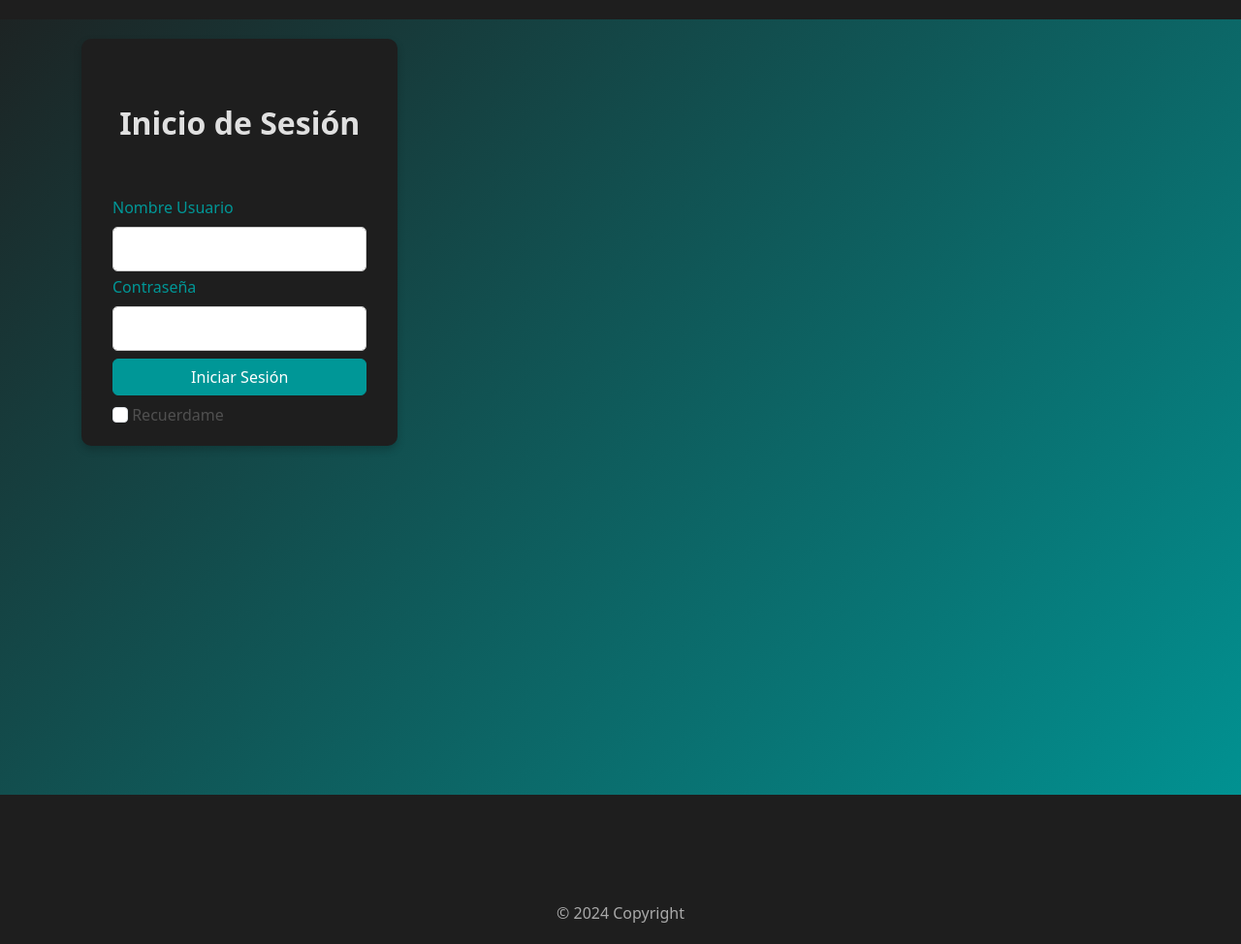
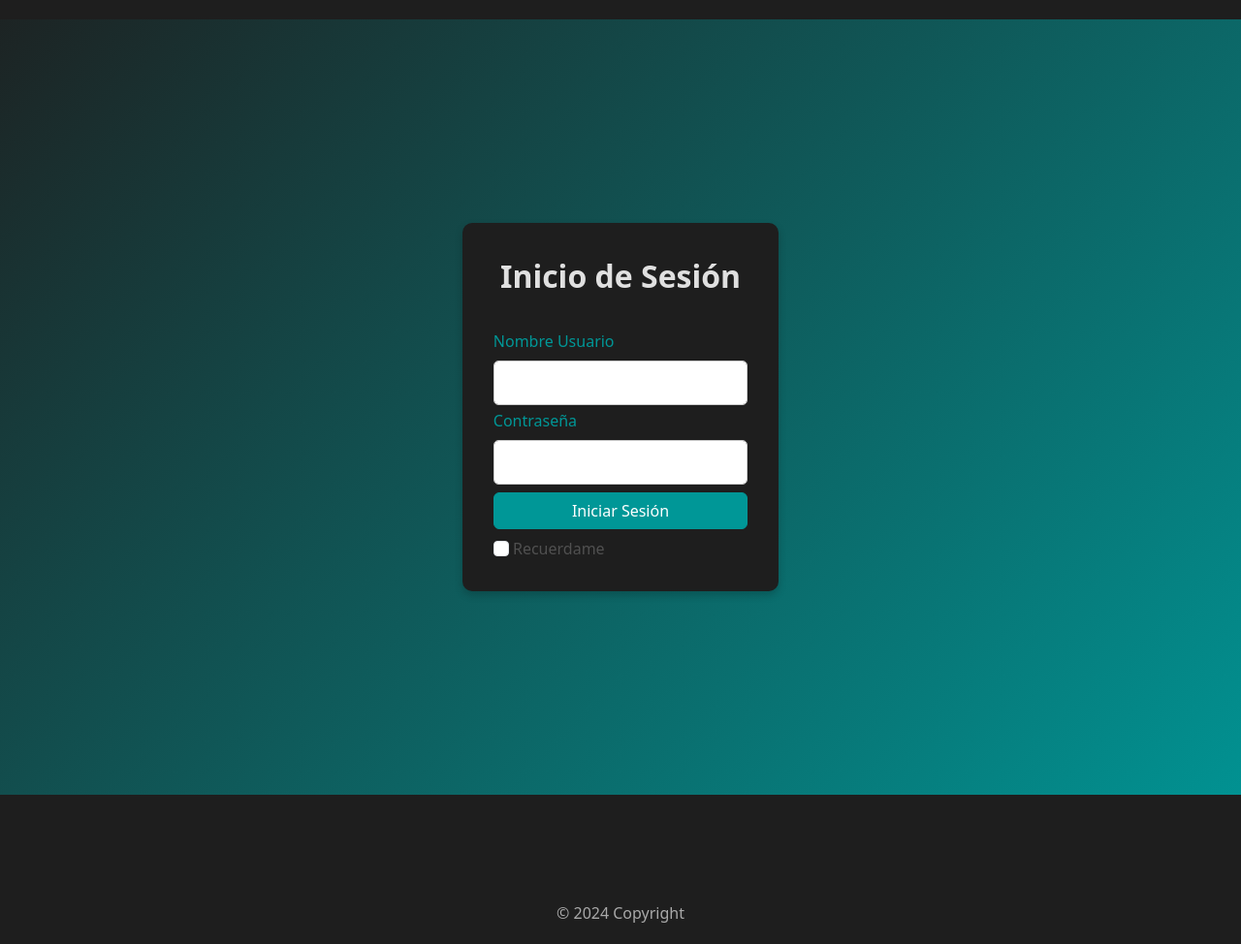
Before and after one commit to Sythrex/LifeBetterDjango, a Django app: template LifeBetterApp/templates/sitio/login.html in a window 1280 px wide; the page is wider, and only the part inside the window is pictured. Shown: the part 70-1044 px from the top of that part at 97% size. Run offline with Django 5.2, Linux system fonts and the light colour scheme; the template is opened without the code that fills it, so the values that code supplies are empty; some libraries are stand-ins or nearby versions.

Commit message:
correccion de diseño en login. Se crean templates para multas vistas por residentes, multas vistas por admin. se agrega método para asignar dptos ya creados a nuevos usuarios residentes

```diff
--- a/LifeBetterApp/static/css/style.css
+++ b/LifeBetterApp/static/css/style.css
@@ -159,17 +159,19 @@ body {
   }
 }
 
+
 /* Estilos de la página de login */
 .login-page {
   background: linear-gradient(135deg, var(--color-secundario) 0%, var(--color-navigate)100%);
-  min-height: 100vh;
+  height: 100vh;
   display: flex;
-  justify-content:baseline;
-  align-items:baseline;
+  justify-content:center;
+  /* align-items:baseline; */
   margin: 0;
   border-radius: 10px;
   padding: 20px 200px;
   width: 120%;
+  align-items: center;
 }
 
 .login-container {
@@ -178,7 +180,7 @@ body {
   border-radius: 10px;
   box-shadow: 0 4px 8px rgba(0, 0, 0, 0.2);
   width: 30%;
-  max-width: auto;
+  height: 50%;
 }
 
 h2 {
--- a/LifeBetterApp/templates/componentes/sidenav.html
+++ b/LifeBetterApp/templates/componentes/sidenav.html
@@ -20,6 +20,8 @@
     {% if user.role == 'adminedificio'%}
     <a href="{% url 'adminedificio' %}">Inicio</a>
     <a href="{% url 'crearusuario' %}">Crear Usuario</a>
+    <a href="{% url 'creardepartamento' %}">Habilitar Departamento</a>
+    <a href="{% url 'multas' %}">Multas</a>
     {% endif %}
   </div>
     <a  id="openbtn"  href="javascript:void(0)" class="openbtn" onclick="openNav()"><i class="bi bi-arrow-bar-right"></i></a>
--- a/LifeBetterApp/templates/sitio/login.html
+++ b/LifeBetterApp/templates/sitio/login.html
@@ -4,7 +4,7 @@
   <!-- Aplicar la clase login-page -->
   <div class="login-container row">
     <!-- Contenedor principal del login -->
-    <h2 class="fw-bold text-center py-5">Inicio de Sesión</h2>
+    <h2 class="fw-bold text-center py-3">Inicio de Sesión</h2>
     <div>
       <!-- Formulario de inicio de sesión -->
       <form method="post">
--- a/LifeBetterApp/urls.py
+++ b/LifeBetterApp/urls.py
@@ -28,6 +28,7 @@ urlpatterns = [
     path('espaciocomun/', views.espaciocomun, name='espaciocomun'),
     path('gastoscomunes/', views.gastoscomunes, name='gastoscomunes'),
     path('resumen/', views.resumen, name='resumen'),
+    path('multasrev/', views.multasrev, name='multasrev'),
     # webpay
     path('webpay/plus/commit/', views.webpay_plus_commit, name='webpay-plus-commit'),
     path('webpay/plus/create/', views.webpay_plus_create, name='webpay-plus-create'),
@@ -35,6 +36,7 @@ urlpatterns = [
     # administrador
     path('adminedificio/', views.admin, name='adminedificio'),
     path('administrador/crearusuario/', views.crearusuario, name='crearusuario'),
+    path('administrador/creardepartamento/', views.creardepartamento, name='creardepartamento'),
 
     # GESTIÓN DE USUARIOS
     path('logout/', views.salir, name='logout'),  # Ruta para la vista de cerrar sesión
--- a/LifeBetterApp/views.py
+++ b/LifeBetterApp/views.py
@@ -185,6 +185,9 @@ def espaciocomun(request):
 def resumen(request):
     return render(request, 'residente/resumen.html', {})
 
+def multasrev(request):
+    return render(request, 'residente/multasrev.html', {})
+
 ## ADMINISTRADOR
 def admin(request):
     return render(request, 'administrador/adminedificio.html', {})
@@ -210,6 +213,9 @@ def crearusuario(request):
 
     else:
         return redirect('unauthorized')
+
+def creardepartamento(request):
+    return render(request, 'administrador/creardepartamento.html', {})
 
 
 # CONSERJE
```
Also changed, not shown: LifeBetterApp/forms.py (+5 -2 lines), LifeBetterApp/templates/administrador/multasadmin.html (added, +8 -0 lines), LifeBetterApp/templates/residente/multasrev.html (added, +8 -0 lines).
